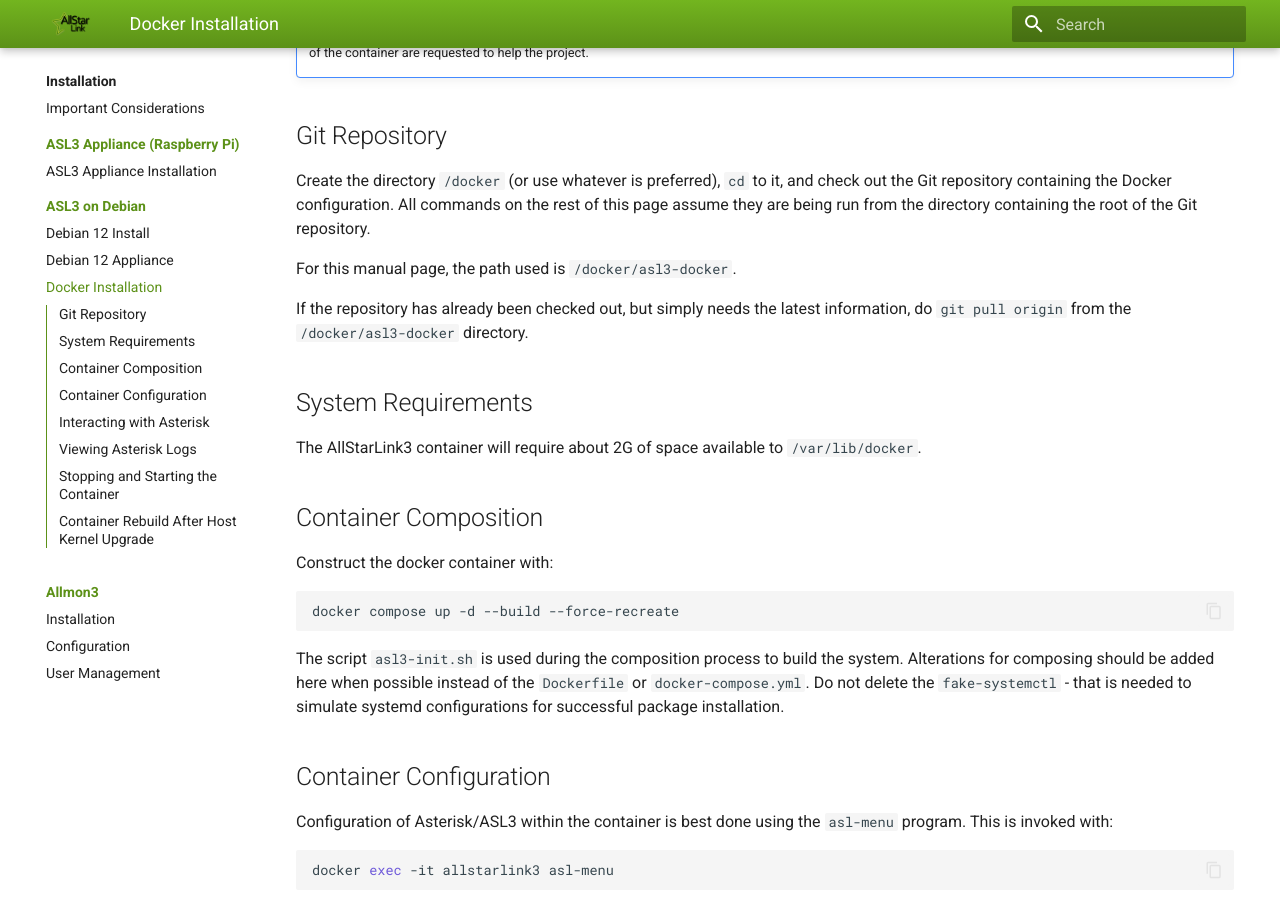
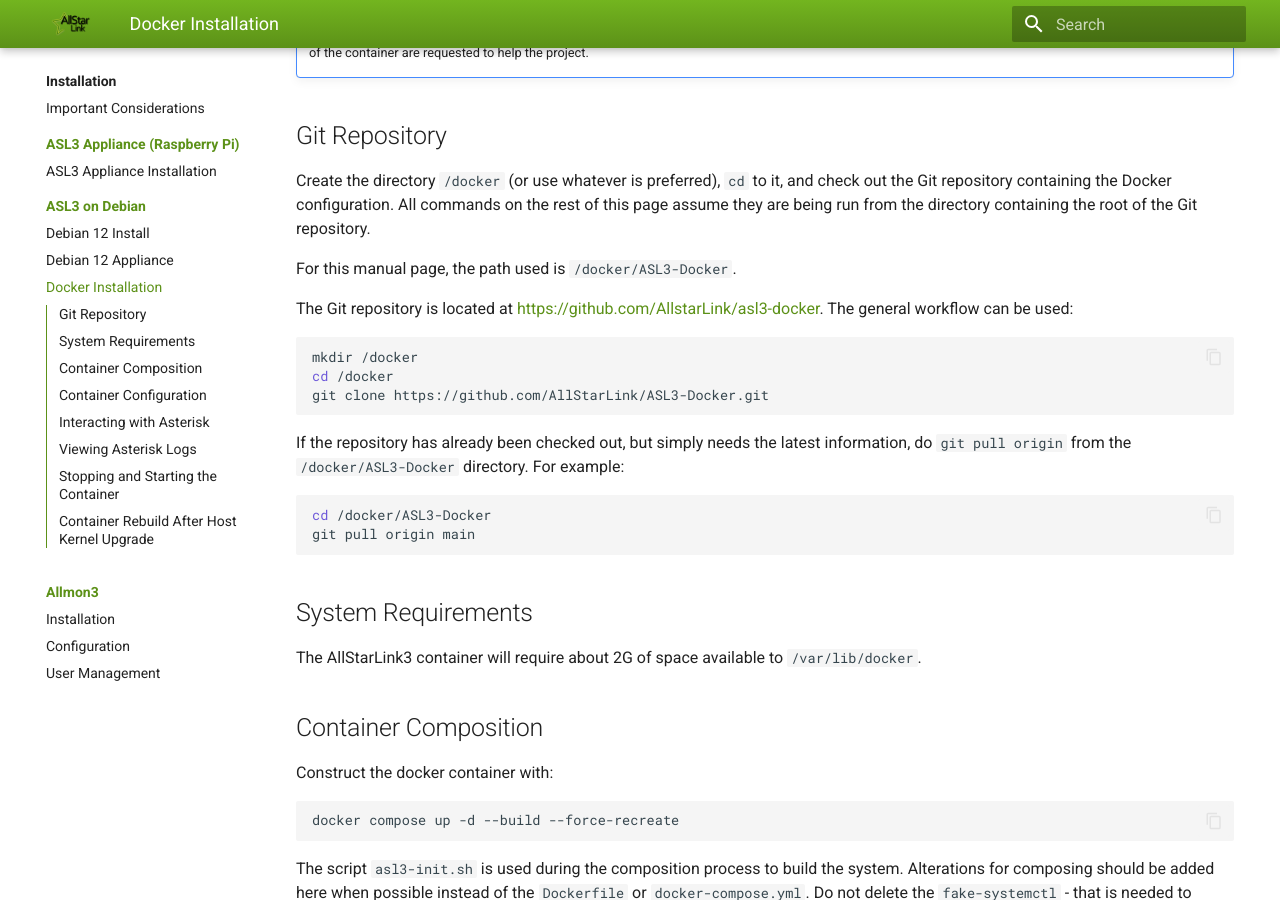
Before and after one commit to AllStarLink/ASL3-Manual, an MkDocs documentation site: the page built from docs/install/debian/docker.md, in a window 1280 px wide and 900 px high, scrolled down 608 px. Built offline with MkDocs 1.6.1 and Material for MkDocs 9.7.7, drawn with Linux system fonts in a browser that asks for light colours.

Commit message:
Add GitHub URLs which are kinda helpful...

````diff
--- a/docs/install/debian/docker.md
+++ b/docs/install/debian/docker.md
@@ -29,10 +29,25 @@
 All commands on the rest of this page assume they are being run from
 the directory containing the root of the Git repository.
 
-For this manual page, the path used is `/docker/asl3-docker`.
+For this manual page, the path used is `/docker/ASL3-Docker`.
+
+The Git repository is located at [https://github.com/AllstarLink/asl3-docker](https://github.com/AllstarLink/asl3-docker). The general workflow can be used:
+
+```bash
+mkdir /docker
+cd /docker
+git clone https://github.com/AllStarLink/ASL3-Docker.git
+
+```
 
 If the repository has already been checked out, but simply needs the latest
-information, do `git pull origin` from the `/docker/asl3-docker` directory.
+information, do `git pull origin` from the `/docker/ASL3-Docker` directory.
+For example:
+
+```bash
+cd /docker/ASL3-Docker
+git pull origin main
+```
 
 ## System Requirements
 The AllStarLink3 container will require about 2G of space available
````
